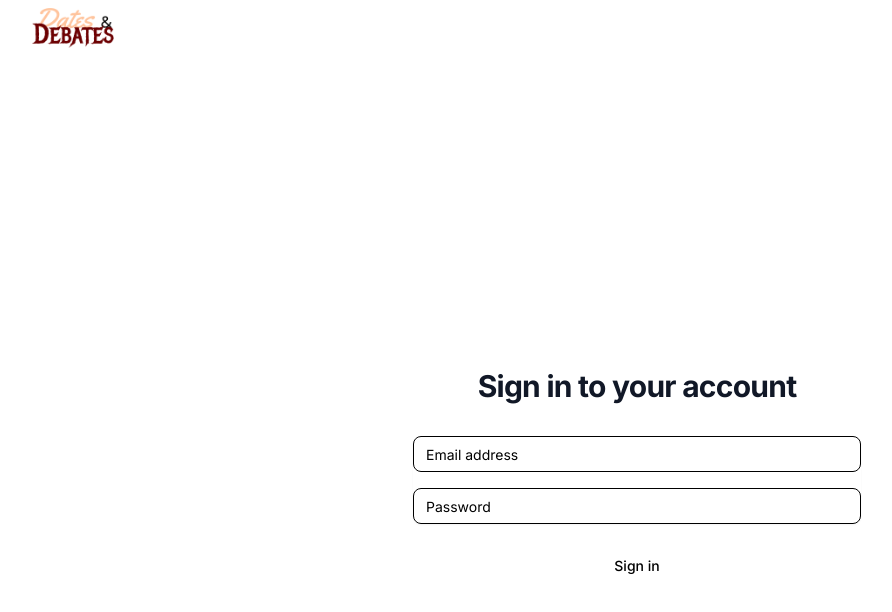
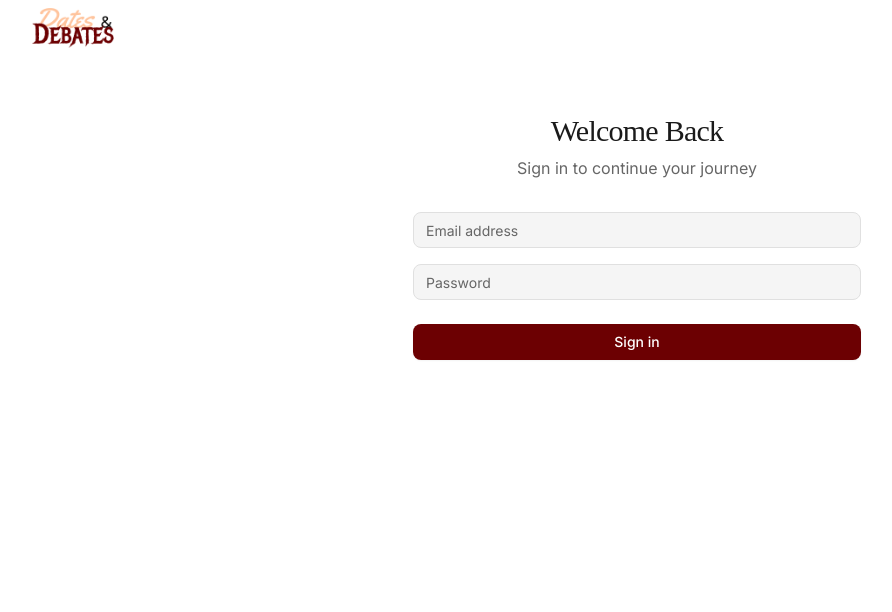
Before and after one commit to MwahCodes/dates-and-debates, a Next.js app: page /login in a window 1280 px wide. Shown: the top 612 px of the page, without its empty margins (3-895 px from the left). Built offline with nearby package versions, Linux system fonts and the light colour scheme; no server answers.

Commit message:
fixing auth

```diff
--- a/app/login/page.tsx
+++ b/app/login/page.tsx
@@ -5,6 +5,7 @@ import { useRouter } from 'next/navigation';
 import { useAuth } from '@/contexts/AuthContext';
 import { Button } from '@/components/ui/button';
 import { Input } from '@/components/ui/input';
+import { toast } from 'sonner';
 
 export default function LoginPage() {
   const [email, setEmail] = useState('');
@@ -20,51 +21,78 @@ export default function LoginPage() {
     setIsLoading(true);
 
     try {
-      const { data, error } = await supabase.auth.signInWithPassword({
+      // Step 1: Sign in with Supabase
+      const { data: authData, error: authError } = await supabase.auth.signInWithPassword({
         email,
         password,
       });
 
-      if (error) throw error;
+      if (authError) {
+        console.error('Authentication error:', authError);
+        throw new Error(authError.message);
+      }
 
-      // Check if user has a profile in the users table
-      const { data: profileData, error: profileError } = await supabase
+      if (!authData?.user?.id) {
+        throw new Error('No user ID returned from authentication');
+      }
+
+      // Step 2: Check user in the users table
+      const { data: userData, error: userError } = await supabase
         .from('users')
         .select('*')
-        .eq('id', data.user.id)
+        .eq('id', authData.user.id)
         .single();
 
-      if (profileError) {
-        if (profileError.code === 'PGRST116') {
-          // No profile exists, redirect to profile setup
+      if (userError) {
+        console.error('User fetch error:', userError);
+
+        if (userError.code === 'PGRST116') {
+          // No user exists in the users table, redirect to profile setup
+          toast.info('Please complete your profile setup');
           router.push('/profile-setup');
-        } else {
-          throw profileError;
+          return;
         }
-      } else if (!profileData) {
-        // No profile exists, redirect to profile setup
+
+        throw new Error('Error fetching user data');
+      }
+
+      if (!userData) {
+        // No user exists in the users table, redirect to profile setup
+        toast.info('Please complete your profile setup');
         router.push('/profile-setup');
-      } else {
-        // Profile exists, go to home
+        return;
+      }
+
+      // Step 3: Successful login with user data
+      toast.success('Successfully signed in');
       router.push('/home');
-      }
+
     } catch (err) {
-      setError(err instanceof Error ? err.message : 'An error occurred');
+      console.error('Login error:', err);
+      setError(err instanceof Error ? err.message : 'An error occurred during sign in');
+      toast.error(err instanceof Error ? err.message : 'Failed to sign in');
     } finally {
       setIsLoading(false);
     }
   };
 
   return (
-    <div className="min-h-screen flex items-center justify-center bg-white p-4">
-      <div className="w-full max-w-md space-y-8">
-        <div>
-          <h2 className="mt-6 text-center text-3xl font-bold tracking-tight text-gray-900">
-            Sign in to your account
-          </h2>
+    <div className="min-h-screen bg-white">
+      {/* Fixed title section */}
+      <div className="w-full pt-12 px-8">
+        <h1 className="text-3xl font-hannari text-center text-[#1A1A1A] tracking-tight">
+          Welcome Back
+        </h1>
+        <p className="mt-2 text-center text-[#666666]">
+          Sign in to continue your journey
+        </p>
       </div>
-        <form className="mt-8 space-y-6" onSubmit={handleSubmit}>
-          <div className="space-y-4 rounded-md shadow-sm">
+
+      {/* Content section */}
+      <div className="px-8 mt-8">
+        <div className="max-w-md mx-auto space-y-6">
+          <form onSubmit={handleSubmit} className="space-y-6">
+            <div className="space-y-4">
               <div>
                 <Input
                   id="email"
@@ -75,7 +103,7 @@ export default function LoginPage() {
                   placeholder="Email address"
                   value={email}
                   onChange={(e) => setEmail(e.target.value)}
-                className="w-full"
+                  className="w-full bg-[#F5F5F5] border-[#E0E0E0] text-[#1A1A1A] placeholder:text-[#666666]"
                 />
               </div>
               <div>
@@ -88,25 +116,24 @@ export default function LoginPage() {
                   placeholder="Password"
                   value={password}
                   onChange={(e) => setPassword(e.target.value)}
-                className="w-full"
+                  className="w-full bg-[#F5F5F5] border-[#E0E0E0] text-[#1A1A1A] placeholder:text-[#666666]"
                 />
               </div>
             </div>
 
             {error && (
-            <div className="text-red-600 text-sm text-center">{error}</div>
+              <div className="text-[#F44336] text-sm text-center">{error}</div>
             )}
 
-          <div>
             <Button
               type="submit"
-              className="w-full"
+              className="w-full bg-[#6C0002] text-white hover:bg-[#8C0003] shadow-sm"
               disabled={isLoading}
             >
               {isLoading ? 'Signing in...' : 'Sign in'}
             </Button>
+          </form>
         </div>
-        </form>
       </div>
     </div>
   );
```
Also changed, not shown: documentation/supabase/database-tables.md (added, +49 -0 lines), documentation/supabase/setup.md (line endings or trailing spaces). Lines whose indentation alone changed are shown as unchanged.
